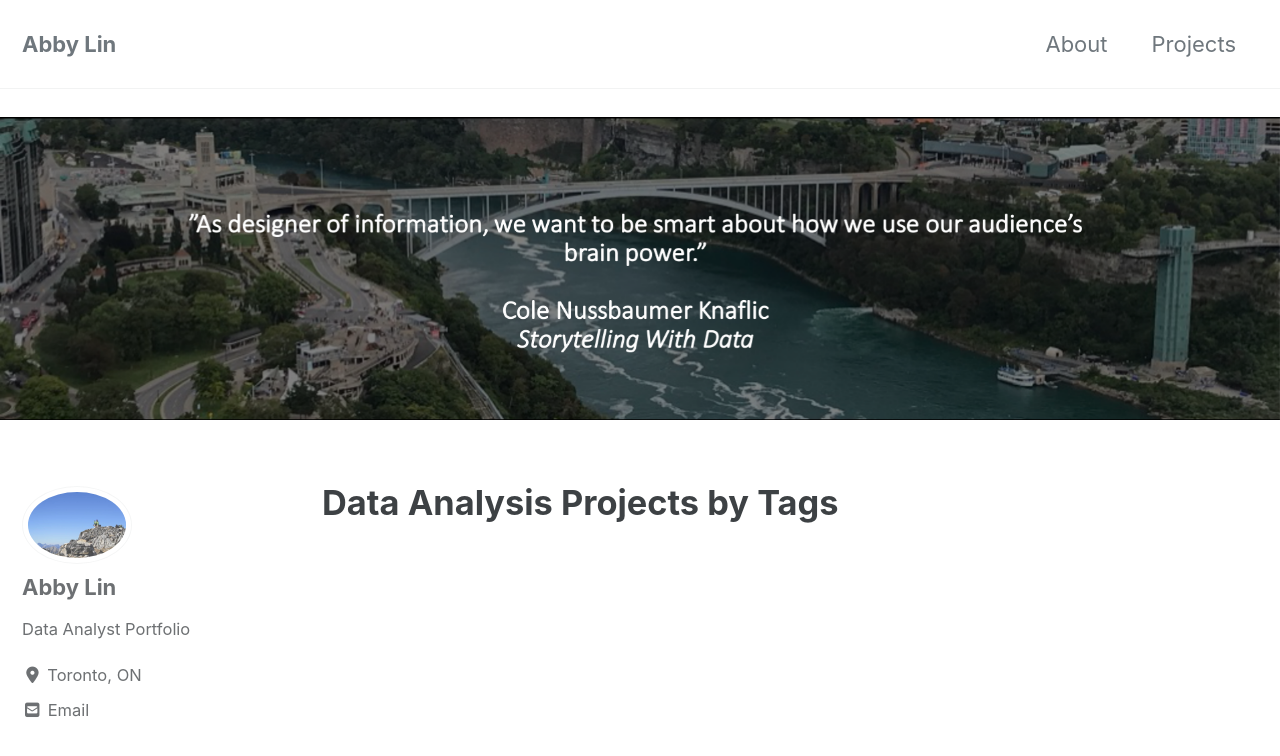
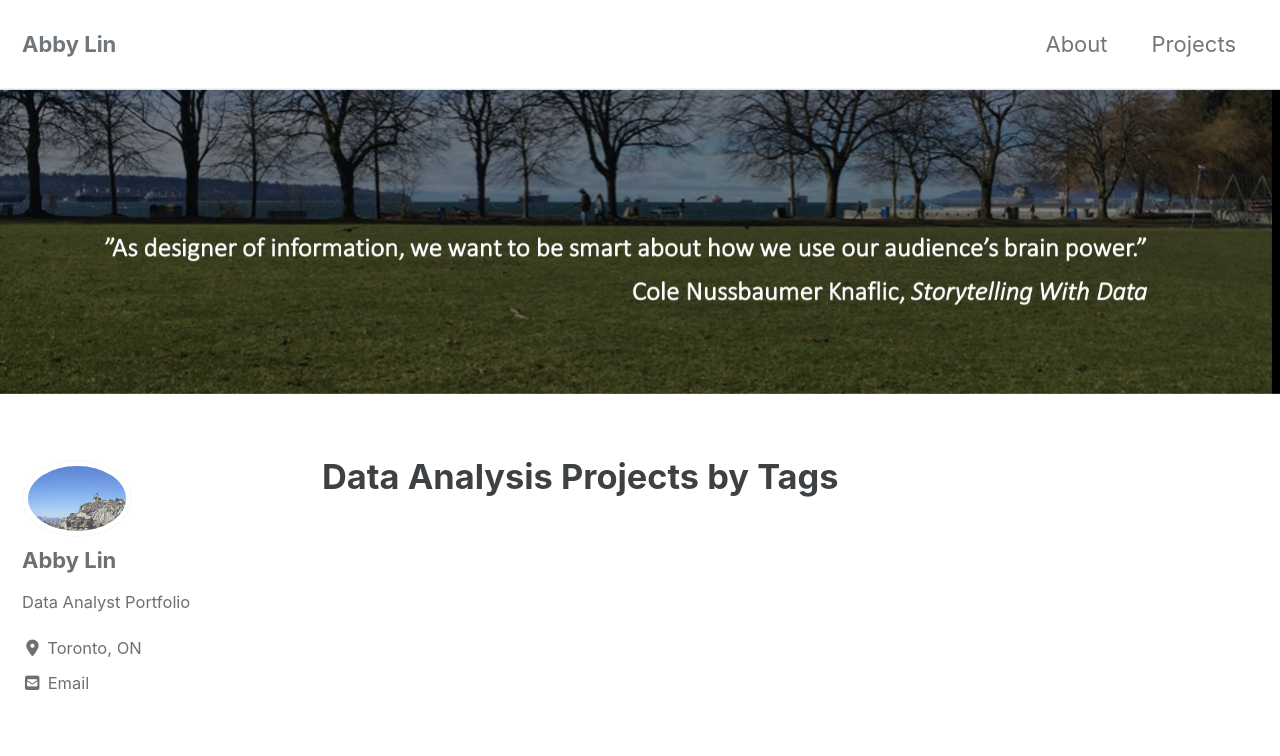
Before and after one commit to abby-yylin/abby-yylin.github.io, a Jekyll site: the page built from _pages/projects.md, in a window 1280 px wide and 900 px high. Shown: the top 756 px of the window. Built offline with Jekyll 4.4.1, drawn with Linux system fonts in a browser that asks for light colours; cached includes are drawn as plain includes; nearby versions of some CDN libraries.

Commit message:
change image

```diff
--- a/_pages/projects.md
+++ b/_pages/projects.md
@@ -4,5 +4,5 @@
 title: "Data Analysis Projects by Tags"
 author_profile: true
 header:
-  image: "/images/bridge2.png"
+  image: "/images/green trees2.png"
 ---
```
Also changed, not shown: images/green trees2.png (added).
